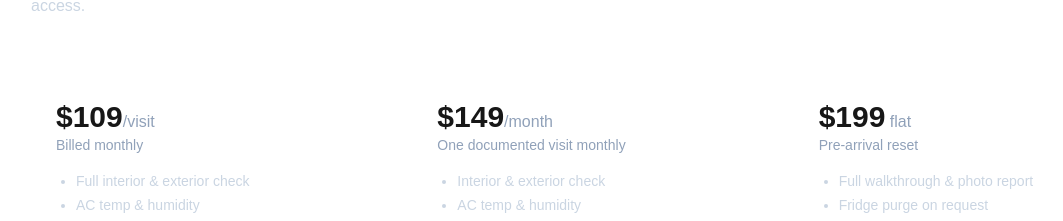
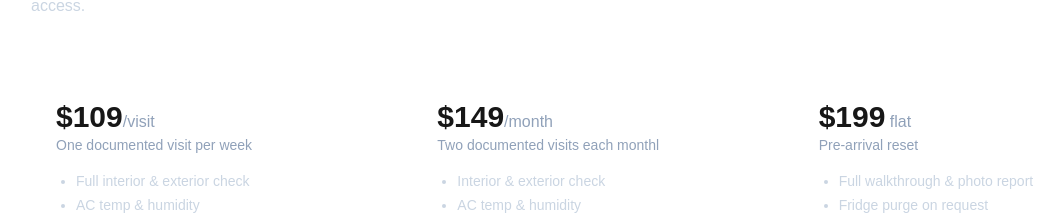
Before and after one commit to tkovalsky/rachel-site, a Next.js app: page / in a window 1280 px wide. Shown: the part 3379-3600 px from the top of the page, without its empty margins (49-1112 px from the left). Built offline with nearby package versions, Linux system fonts and the light colour scheme.

Commit message:
Update Packages for Pricing

```diff
--- a/src/app/page.tsx
+++ b/src/app/page.tsx
@@ -6,7 +6,7 @@ const pricing = [
     title: "Weekly Home-Watch",
     price: "$109",
     period: "/visit",
-    note: "Billed monthly",
+    note: "One documented visit per week",
     bullets: [
       "Full interior & exterior check",
       "AC temp & humidity",
@@ -20,7 +20,7 @@ const pricing = [
     title: "Monthly Home-Watch",
     price: "$149",
     period: "/month",
-    note: "One documented visit monthly",
+    note: "Two documented visits each monthl",
     bullets: [
       "Interior & exterior check",
       "AC temp & humidity",
```
Also changed, not shown: 1 other file (tests, documents, lock files or other folders).
